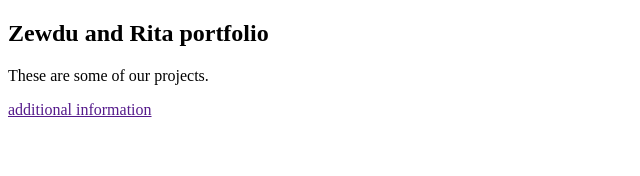
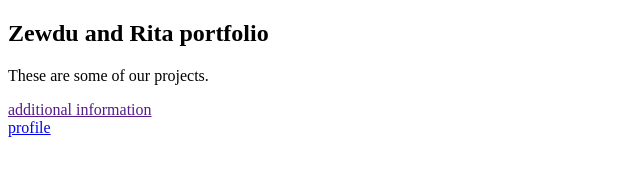
Before and after one commit to zewdu444/portfolio, a plain HTML site: page index.html in a window 1280 px wide. Shown: the full height of the page, 0-640 px from the left. Drawn offline with Linux system fonts and the light colour scheme.

Commit message:
adding profile and profile-link

```diff
--- a/index.html
+++ b/index.html
@@ -16,7 +16,15 @@
       <p class="project-tile">These are some of our projects.</p>
       <a href="">additional information</a>
     </section>
-     <nav-bar id="nav-bar"></nav-bar>
+    <nav-bar id="nav-bar">
+      <a
+        id="profile-link"
+        href="https://github.com/zewdu444/portfolio.git"
+        target="_blank"
+        >profile</a
+      >
+    </nav-bar>
+
     <script src="js/index.js"></script>
   </body>
 </html>
```
